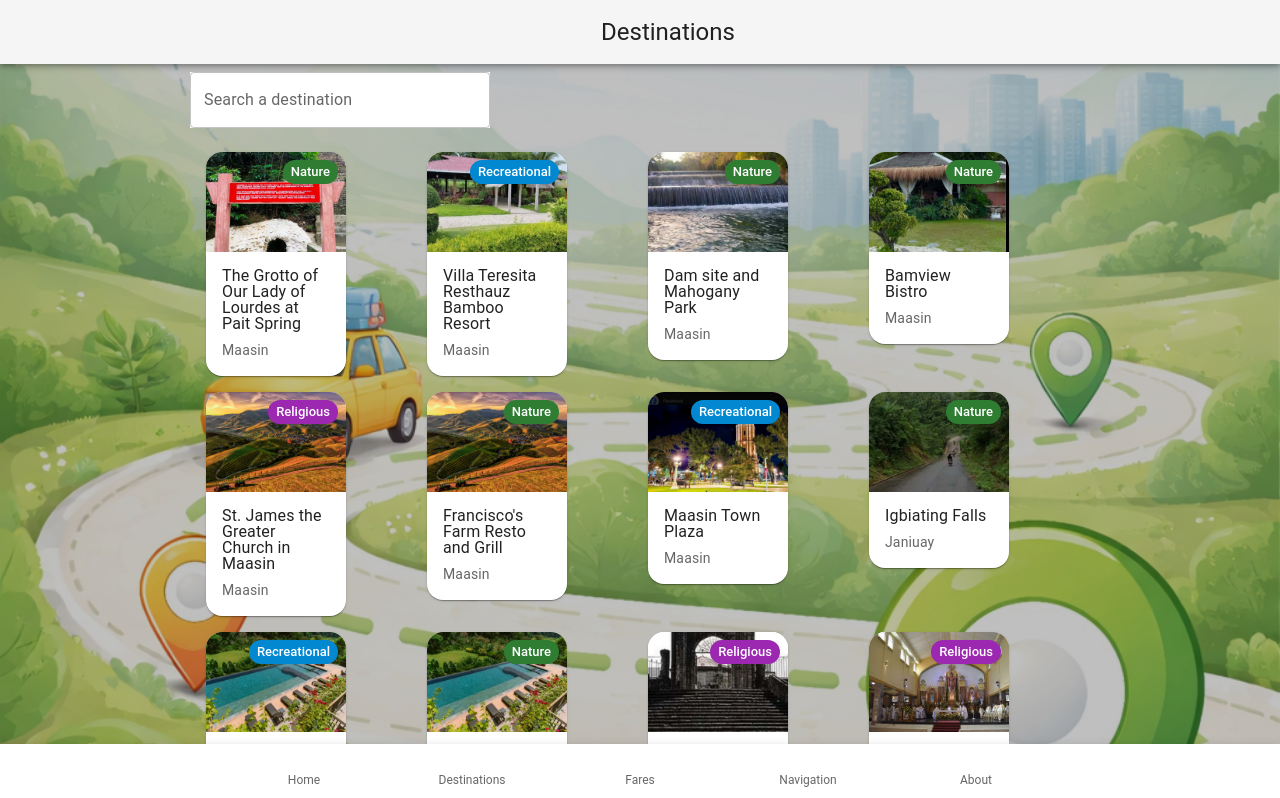
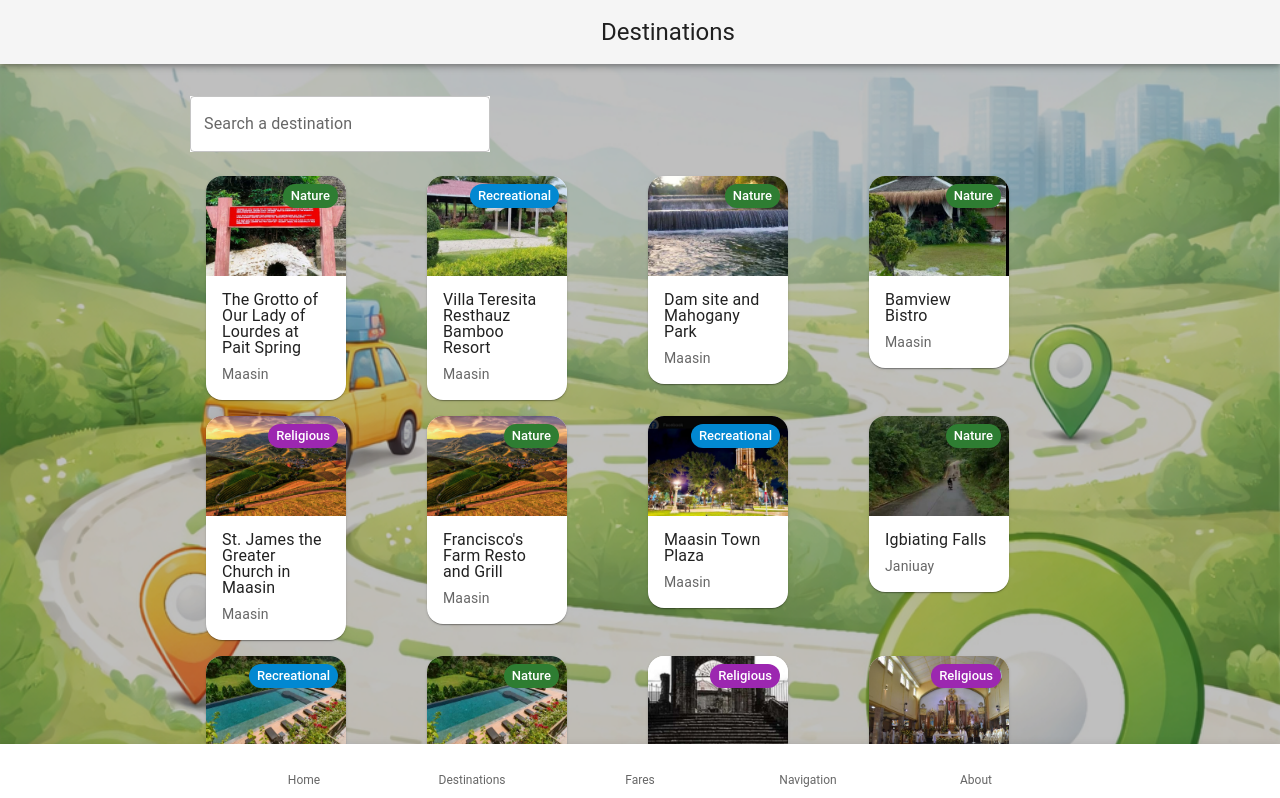
Before and after one commit to by-jenneigh/tara, a Next.js app: page /destinations in a window 1280 px wide. Shown: the top 798 px of the page. Built offline with nearby package versions, Linux system fonts and the light colour scheme; some icons are missing.

Commit message:
Update padding

```diff
--- a/app/destinations/page.tsx
+++ b/app/destinations/page.tsx
@@ -67,7 +67,7 @@ export default function Destinations() {
             position: "sticky",
             top: 0,
             zIndex: 10,
-            pt: 2,
+            pt: 5,
             pb: 2,
           }}
         >
@@ -82,7 +82,7 @@ export default function Destinations() {
           />
 
           <IconButton onClick={handleOpenFilter}>
-            <FilterListIcon />
+            <FilterListIcon sx={{ color: "white" }} />
           </IconButton>
         </Stack>
 
```
